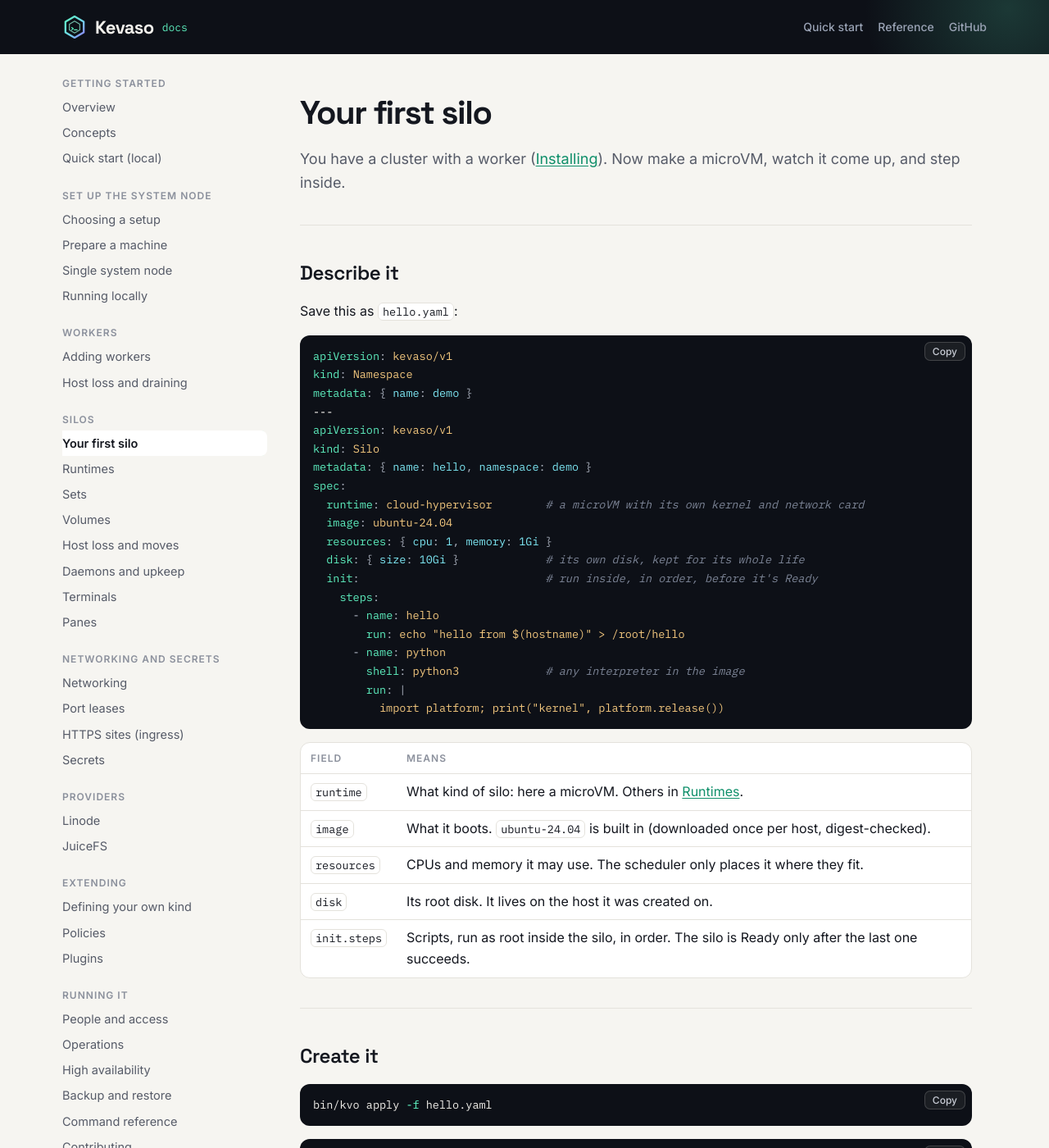
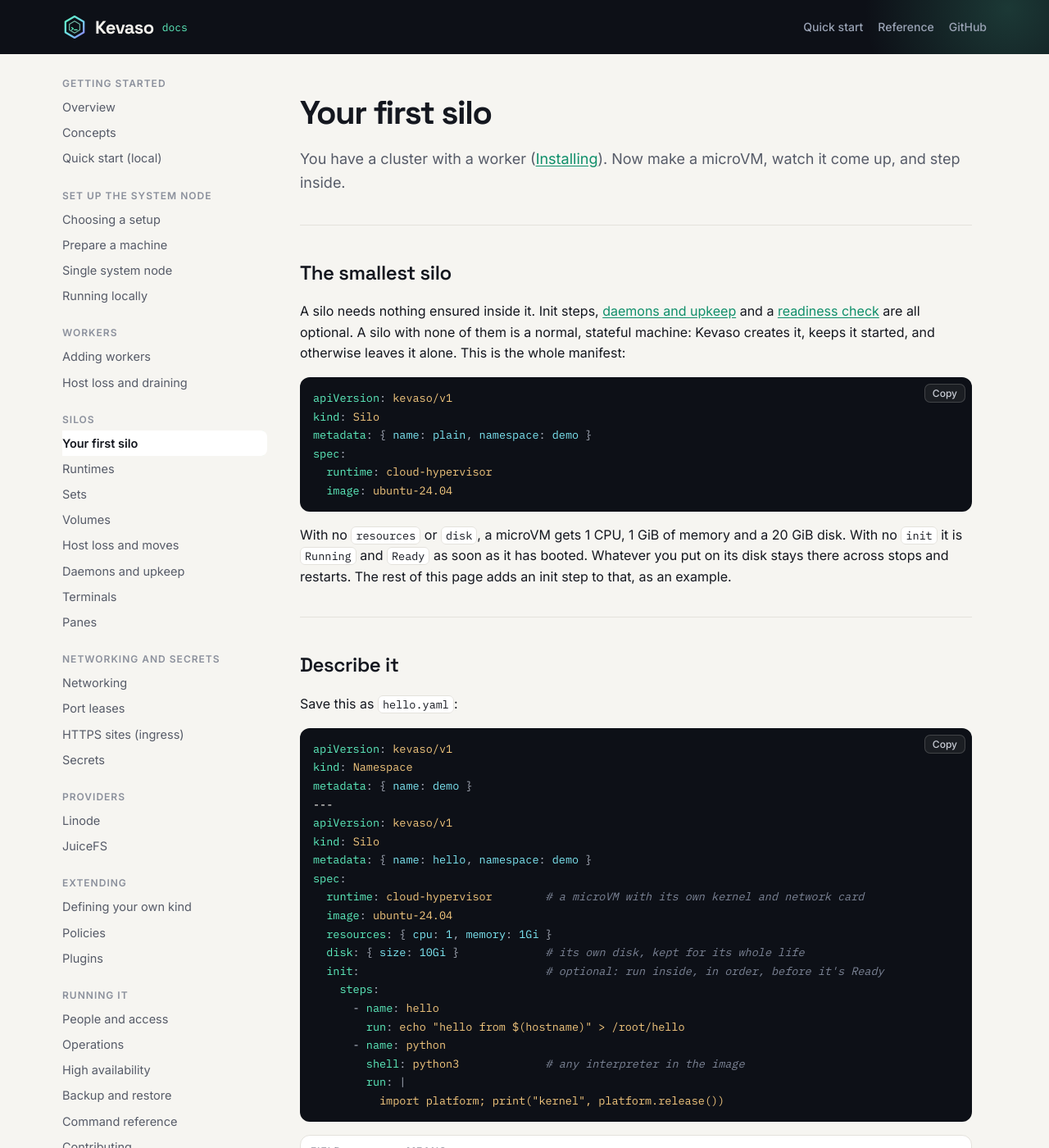
Before and after one commit to dlebee/kevaso-docs, a Jekyll site: the page built from silos/first-silo.md, in a window 1280 px wide and 1400 px high. Shown: the whole window at 82% size. Built offline with Jekyll 4.4.1, drawn with Linux system fonts in a browser that asks for light colours; some of the changed text lies outside the part shown.

Commit message:
Docs: init, daemons, upkeep and readiness are optional
Show the smallest silo; a silo with none of them is a complete stateful machine.

Co-Authored-By: Claude <noreply@anthropic.com>
Signed-off-by: David Lebee <david@lebee.info>

````diff
--- a/silos/first-silo.md
+++ b/silos/first-silo.md
@@ -7,6 +7,28 @@ permalink: /silos/first-silo/
 
 You have a cluster with a worker ([Installing]({{ '/setup/prepare/' | relative_url }})). Now make a microVM, watch it come
 up, and step inside.
+
+---
+
+## The smallest silo
+
+A silo needs nothing ensured inside it. Init steps, [daemons and upkeep]({{ '/silos/daemons/' | relative_url }})
+and a [readiness check]({{ '/silos/sets/' | relative_url }}#readiness) are all optional. A silo with none of them is a normal,
+stateful machine: Kevaso creates it, keeps it started, and otherwise leaves it alone. This is the
+whole manifest:
+
+```yaml
+apiVersion: kevaso/v1
+kind: Silo
+metadata: { name: plain, namespace: demo }
+spec:
+  runtime: cloud-hypervisor
+  image: ubuntu-24.04
+```
+
+With no `resources` or `disk`, a microVM gets 1 CPU, 1 GiB of memory and a 20 GiB disk. With no
+`init` it is `Running` and `Ready` as soon as it has booted. Whatever you put on its disk stays
+there across stops and restarts. The rest of this page adds an init step to that, as an example.
 
 ---
 
@@ -27,7 +49,7 @@ spec:
   image: ubuntu-24.04
   resources: { cpu: 1, memory: 1Gi }
   disk: { size: 10Gi }             # its own disk, kept for its whole life
-  init:                            # run inside, in order, before it's Ready
+  init:                            # optional: run inside, in order, before it's Ready
     steps:
       - name: hello
         run: echo "hello from $(hostname)" > /root/hello
@@ -43,7 +65,7 @@ spec:
 | `image` | What it boots. `ubuntu-24.04` is built in (downloaded once per host, digest-checked). |
 | `resources` | CPUs and memory it may use. The scheduler only places it where they fit. |
 | `disk` | Its root disk. It lives on the host it was created on. |
-| `init.steps` | Scripts, run as root inside the silo, in order. The silo is Ready only after the last one succeeds. |
+| `init.steps` | Optional. Scripts, run as root inside the silo, in order. If you give any, the silo is Ready only after the last one succeeds. |
 
 ---
 
@@ -122,7 +144,7 @@ Fix the step in `hello.yaml` and `apply` again.
 ## Next
 
 - Get a shell, or move files: [Terminals, files and the small UI]({{ '/silos/terminals/' | relative_url }}).
-- Keep a program running, or a check passing: [Daemons and upkeep]({{ '/silos/daemons/' | relative_url }}).
+- Keep a program running, or a check passing, if you want that (a silo doesn't need it): [Daemons and upkeep]({{ '/silos/daemons/' | relative_url }}).
 - Show a status to the people watching: [Panes]({{ '/panes/' | relative_url }}).
 
 ---
````
Also changed, not shown: concepts.md (+2 -2 lines), silos/daemons.md (+6 -1 lines).
